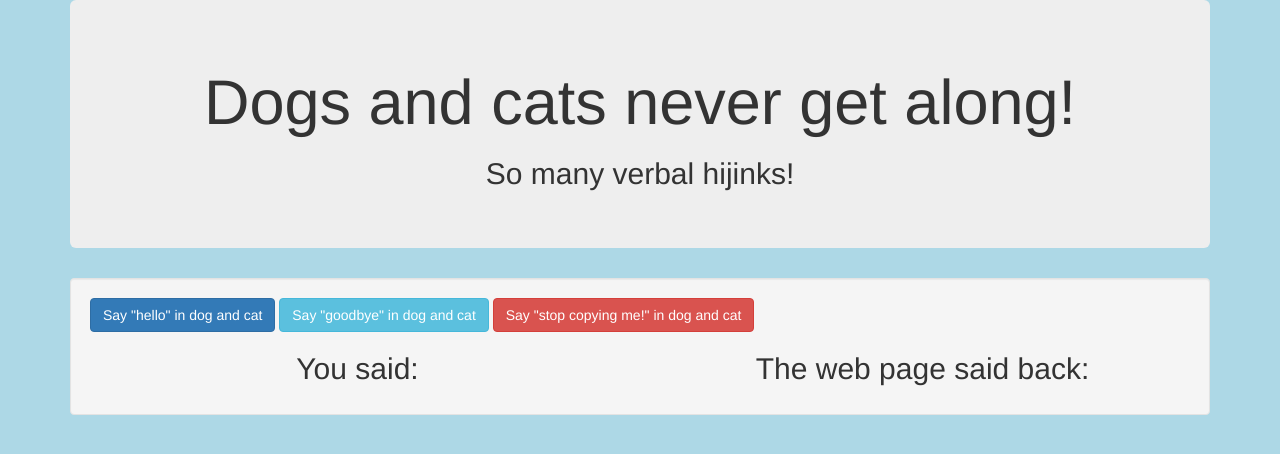
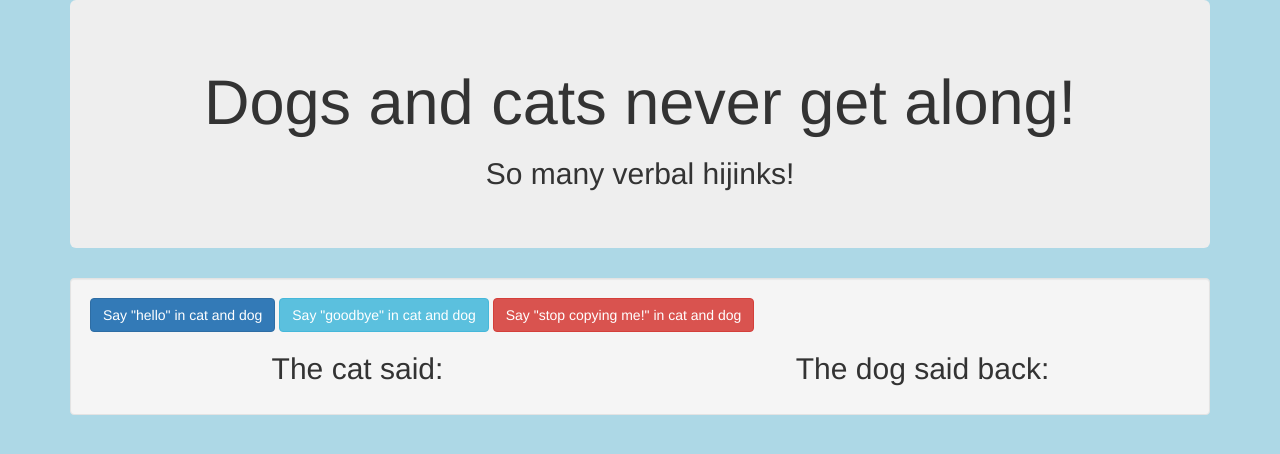
Before and after one commit to dmortkowitz/dog-cat, a plain HTML site: page index.html in a window 1280 px wide. Drawn offline with Linux system fonts and the light colour scheme.

Commit message:
Refined dog and cat-ness of dog and cat talking jquery program.

```diff
--- a/index.html
+++ b/index.html
@@ -14,20 +14,20 @@
       <h2>So many verbal hijinks!</h2>
     </div>
     <div class="well">
-      <button class="btn btn-primary" id="hello">Say "hello" in dog and cat</button>
-      <button class="btn btn-info" id="goodbye">Say "goodbye" in dog and cat</button>
-      <button class="btn btn-danger" id="stop">Say "stop copying me!" in dog and cat</button>
+      <button class="btn btn-primary" id="hello">Say "hello" in cat and dog</button>
+      <button class="btn btn-info" id="goodbye">Say "goodbye" in cat and dog</button>
+      <button class="btn btn-danger" id="stop">Say "stop copying me!" in cat and dog</button>
 
       <div class="row">
         <div class="col-md-6">
-          <h2>You said:</h2>
+          <h2>The cat said:</h2>
           <ul class="unstyled" id="user">
 
           </ul>
         </div>
 
         <div class="col-md-6">
-          <h2>The web page said back:</h2>
+          <h2>The dog said back:</h2>
           <ul class="unstyled" id="webpage">
 
         </ul>
```
